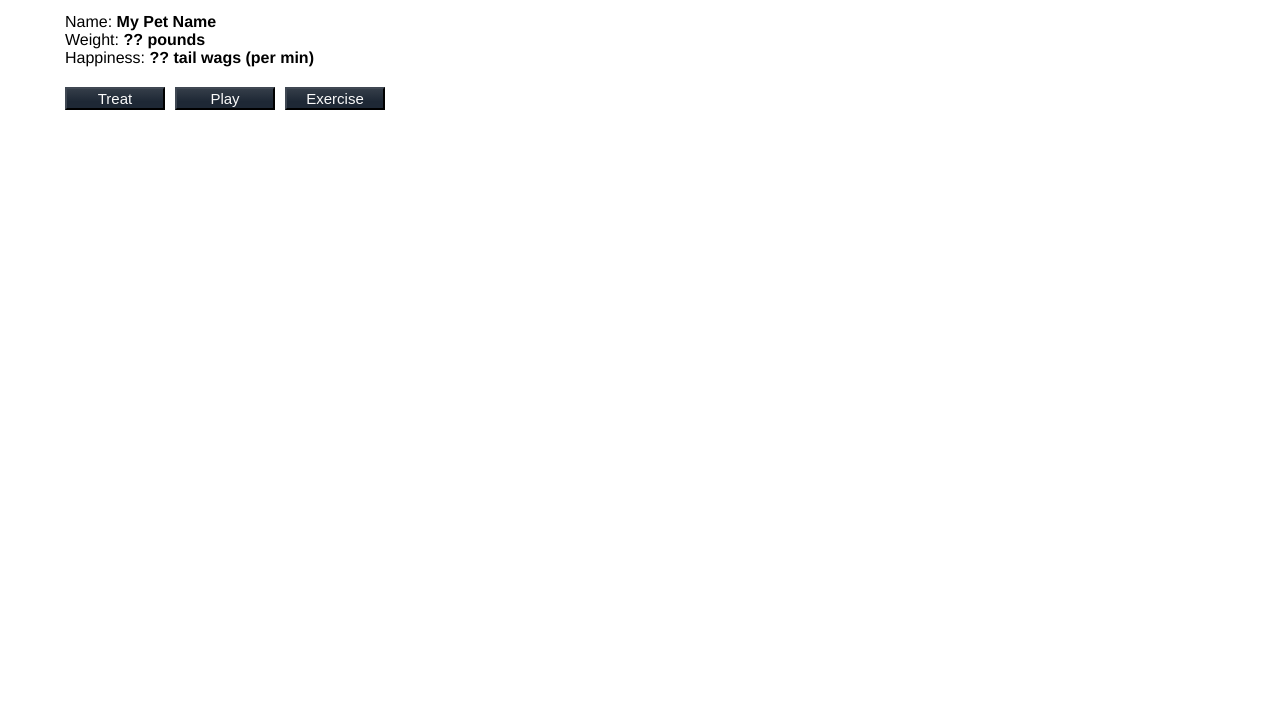
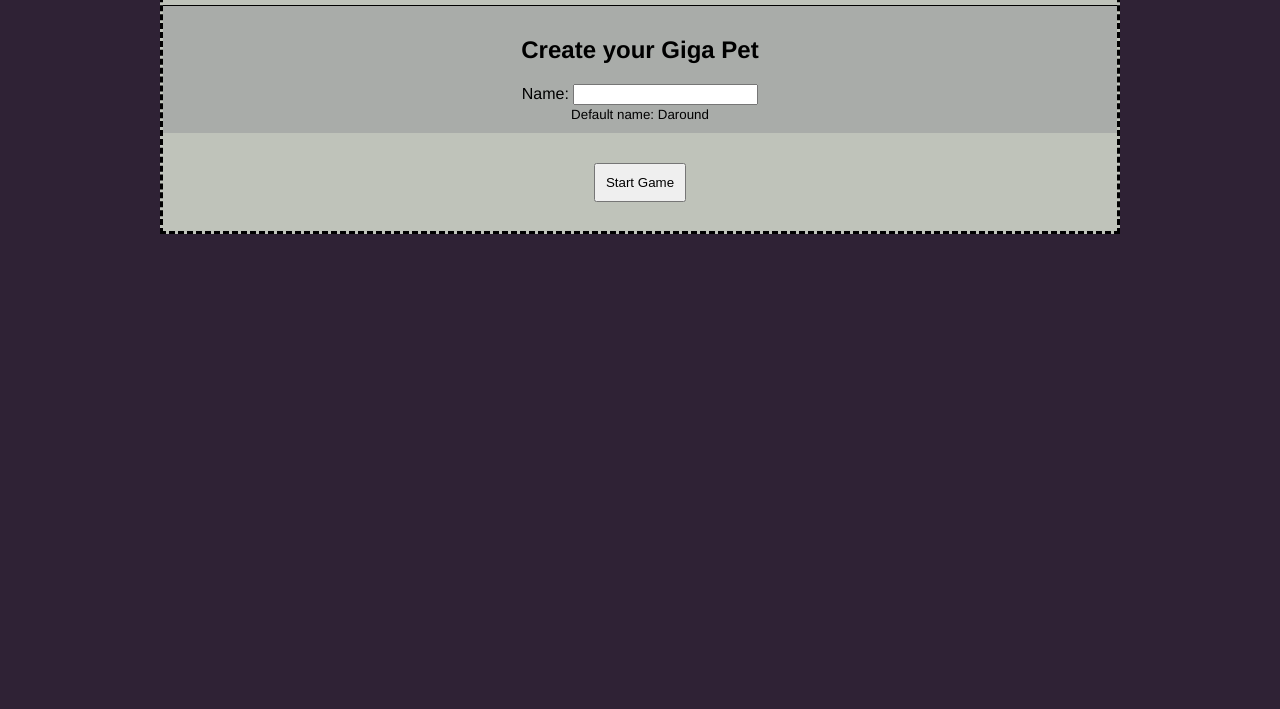
Before and after one commit to Sebas-ftl/Comp484-Project_2-SS, a plain HTML site: page index.html in a window 1280 px wide. Shown: the part 91-800 px from the top of the page. Drawn offline with nearby package versions, Linux system fonts and the light colour scheme.

Commit message:
stable fix
game now has 2 screens and creates a pet object using the name the user provides

```diff
--- a/index.html
+++ b/index.html
@@ -11,16 +11,42 @@
     <meta http-equiv="X-UA-Compatible" content="IE=edge">
     <meta name="viewport" content="width=device-width, initial-scale=1">
 
-
     <!-- Links -->
     <link id="favicon" rel="icon" href="https://glitch.com/edit/favicon-app.ico" type="image/x-icon">
     <link rel="stylesheet" href="style.css">
-    <script src="script.js" defer></script>
 
   </head>
 
   <!-- Body -->
   <body>
+
+    <!-- Menu screen -->
+    <div id="menu">
+      <section class="card">
+        <!-- header -->
+        <header>
+          <h1>Main Menu</h1>
+        </header>
+
+        <!-- body -->
+        <main>
+          <section id="info">
+            <h2>Create your Giga Pet</h2>
+            <label>Name: </label>
+            <input type="text" id="petName">
+            <br>
+            <small>
+              Default name: Daround
+            </small>
+          </section>
+            <button id="start" onclick="startGame()">Start Game</button>
+        </main>
+      </section>
+    </div>
+
+    <!-- game screen -->
+    <div id="game">
+      <section class="card">
         <header>
           <h1>
             This is your Giga Pet
@@ -48,6 +74,10 @@
               </button>
             </div>
           </section>
+        </section>
+    </div>
+
+    <script src="script.js" defer></script>
     </main>
 
     <!-- Your web-app is https, so your scripts need to be too -->
--- a/script.js
+++ b/script.js
@@ -16,14 +16,14 @@ $(function() { // Makes sure that your function is called once all the DOM eleme
     $('.treat-button').click(clickedTreatButton);
     $('.play-button').click(clickedPlayButton);
     $('.exercise-button').click(clickedExerciseButton);
-
-
-
-
   })
 
     // Add a variable "pet_info" equal to a object with the name (string), weight (number), and happiness (number) of your pet
-    var pet_info = {name:"My Pet Name", weight:"??", happiness:"??"};
+    var pet_info = {
+      name:"My Pet Name",
+      weight:"??",
+      happiness:"??"
+    };
 
     function clickedTreatButton() {
       // Increase pet happiness
@@ -58,3 +58,36 @@ $(function() { // Makes sure that your function is called once all the DOM eleme
       $('.weight').text(pet_info['weight']);
       $('.happiness').text(pet_info['happiness']);
     }
+
+    // Hides game
+    (function(){
+      const div = document.getElementById("game");
+      div.style.display = "none";
+    }())
+
+    // game start
+    function startGame() {
+      // hides menu screen
+      const menuscreen = document.getElementById("menu");
+      menuscreen.style.display = "none";
+
+      // Creates pet with given name or default
+      const input = document.getElementById("petName");
+      var name = input.value;
+
+      if (name === ""){
+        name = "Daround";
+      }
+
+      pet_info.name = name;
+      pet_info.weight = 50;
+      pet_info.happiness = 0;
+      updatePetInfoInHtml();
+
+      // console.log(name); testing
+
+      // shows game screen
+      const gamescreen = document.getElementById("game");
+      gamescreen.style.display = "block";
+
+    }
--- a/style.css
+++ b/style.css
@@ -1,10 +1,44 @@
+/*
+Color Pallet
+
+BACKGROUND: #2F2235
+Color 1: #3F3244
+Color 1: #60495A
+Color 1: #A9ACA9
+Color 1: #BFC3BA
+*/
 
 * {
     box-sizing: border-box;
   }
+
+  /* Global */
   html {
+    background-color: #2F2235;
+  }
 
+  .card {
+    background-color: #BFC3BA;
+    width:75dvw;
+    height: 300px;
+    border-style: dashed;
+    text-align: center;
+    margin: 0 auto;
   }
+
+  /* Menu */
+#info {
+  background-color: #A9ACA9;
+  padding: 10px 40px;
+}
+
+#start {
+  margin: 30px;
+  padding: 10px;
+}
+
+  /* Game */
+
 
   body {
     font-family: helvetica, arial, sans-serif;
```
Lines whose indentation alone changed are shown as unchanged.
